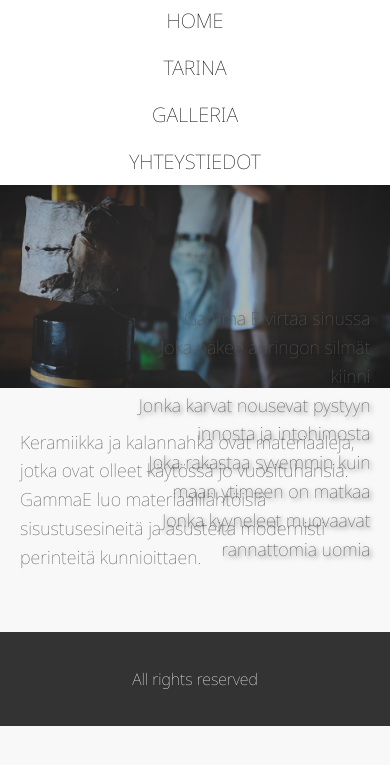
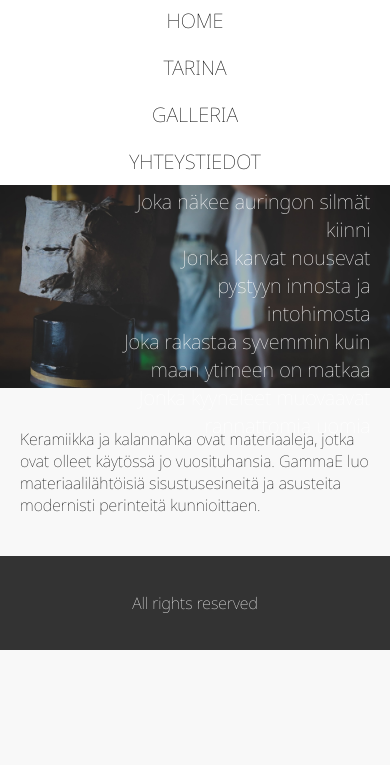
Before and after one commit to sisupussi/sisupussi.github.io, a plain HTML site: page index.html in a window 390 px wide. Shown: the part 53-818 px from the top of the page. Drawn offline with Linux system fonts and the light colour scheme.

Commit message:
Update index.html

```diff
--- a/index.html
+++ b/index.html
@@ -6,39 +6,31 @@
     <meta name="description" content="Keramiikkaa ja kalannahkaa">
     <meta name="google-site-verification" content="ShMAr4sA47X_fdXsIuLwyxhww94JpZjD7rSGB13sS70" />
     <link href="https://fonts.googleapis.com/css2?family=Bebas+Neue&display=swap" rel="stylesheet">
+    <link href="https://fonts.googleapis.com/css2?family=Noto+Sans:wght@100&display=swap" rel="stylesheet">
 
     <style>
-        /* Google Font Noto Sans Thin */
-        @import url('https://fonts.googleapis.com/css2?family=Noto+Sans:wght@100&display=swap');
-
         body {
             margin: 0;
             font-family: 'Noto Sans', sans-serif;
             background-color: #f8f8f8;
         }
 
-        /* HEADER */
-        header {
-            width: 100%;
-        }
-
+        /* Topbar */
         .topbar {
             position: sticky;
             top: 0;
+            width: 100%;
+            background-color: white;
             z-index: 1000;
-            width: 100%;
-            max-width: 1920px;
-            height: 119px;
             display: flex;
             justify-content: space-between;
             align-items: center;
             padding: 0 40px;
+            height: 119px;
             box-sizing: border-box;
-            background-color: white;
-            box-shadow: 0 2px 5px rgba(0,0,0,0.1);
         }
 
-        .logo {
+        .topbar .logo {
             height: 58px;
         }
 
@@ -62,7 +54,7 @@
             color: #FFCBBC;
         }
 
-        /* HERO SECTION */
+        /* Hero image */
         #hero {
             position: relative;
             width: 100%;
@@ -78,36 +70,26 @@
 
         .hero-text {
             position: absolute;
-            top: 60%;         /* hieman ylempänä */
-            right: 8%;        /* oikealle */
+            top: 50%;       /* vähän ylemmäs kuin keskellä */
+            right: 10%;
+            transform: translateY(-50%);
             color: #FFFFFF;
             text-align: right;
             font-family: 'Noto Sans', sans-serif;
-            font-weight: 100;  /* Thin */
-            font-size: 40px;   /* isompi kuin aiemmin */
+            font-weight: 100;
+            font-size: 36px;
             line-height: 1.4;
             max-width: 400px;
-            text-shadow: 2px 2px 4px rgba(0,0,0,0.7);
+            white-space: pre-line; /* rivinvaihdot näkyviin */
         }
 
-        /* MAIN CONTENT */
+        /* Main content */
         main {
             max-width: 1200px;
             margin: 40px auto;
             padding: 0 20px;
         }
 
-        section {
-            margin-bottom: 60px;
-        }
-
-        section p {
-            font-size: 18px;
-            line-height: 1.6;
-            color: #555;
-        }
-
-        /* FOOTER */
         footer {
             background-color: #333;
             color: white;
@@ -115,28 +97,23 @@
             padding: 20px 0;
         }
 
-        /* RESPONSIVE */
+        /* Responsive */
         @media (max-width: 1024px) {
             .topbar {
                 padding: 0 20px;
             }
-
-            .logo {
+            .topbar .logo {
                 height: 45px;
             }
-
             nav a {
                 font-size: 24px;
             }
-
             nav ul {
                 gap: 40px;
             }
-
             .hero-text {
-                font-size: 30px;
-                top: 55%;
-                right: 6%;
+                font-size: 28px;
+                right: 8%;
                 max-width: 300px;
             }
         }
@@ -147,25 +124,20 @@
                 height: auto;
                 padding: 10px 20px;
             }
-
-            .logo {
+            .topbar .logo {
                 height: 40px;
                 margin-bottom: 10px;
             }
-
             nav ul {
                 flex-direction: column;
                 gap: 20px;
                 align-items: center;
             }
-
             nav a {
                 font-size: 20px;
             }
-
             .hero-text {
-                font-size: 22px;
-                top: 50%;
+                font-size: 20px;
                 right: 5%;
                 max-width: 250px;
             }
@@ -174,9 +146,8 @@
 </head>
 
 <body>
-    <!-- HEADER -->
-    <header>
-        <div class="topbar">
+    <!-- Topbar -->
+    <header class="topbar">
         <img src="GammaE_korjattu_jpg-100.jpg" alt="Logo" class="logo">
         <nav>
             <ul>
@@ -186,24 +157,21 @@
                 <li><a href="#yhteystiedot">YHTEYSTIEDOT</a></li>
             </ul>
         </nav>
-        </div>
     </header>
 
-    <!-- HERO IMAGE & RUNO -->
+    <!-- Hero image + runo -->
     <section id="hero">
         <img src="leikattu_stilli.jpg" alt="Gamma E still" class="hero-image">
         <div class="hero-text">
-            <p>
-                Gamma E virtaa sinussa<br>
-                Joka näkee auringon silmät kiinni<br>
-                Jonka karvat nousevat pystyyn innosta ja intohimosta<br>
-                Joka rakastaa syvemmin kuin maan ytimeen on matkaa<br>
+Gamma E virtaa sinussa
+Joka näkee auringon silmät kiinni
+Jonka karvat nousevat pystyyn innosta ja intohimosta
+Joka rakastaa syvemmin kuin maan ytimeen on matkaa
 Jonka kyyneleet muovaavat rannattomia uomia
-            </p>
         </div>
     </section>
 
-    <!-- MAIN CONTENT -->
+    <!-- Main content (poistettu KERAMIIKKA/KALANNAHKA) -->
     <main>
         <section id="minusta">
             <p>
@@ -213,7 +181,7 @@
         </section>
     </main>
 
-    <!-- FOOTER -->
+    <!-- Footer -->
     <footer>
         <p>All rights reserved</p>
     </footer>
```
Lines whose indentation alone changed are shown as unchanged.
